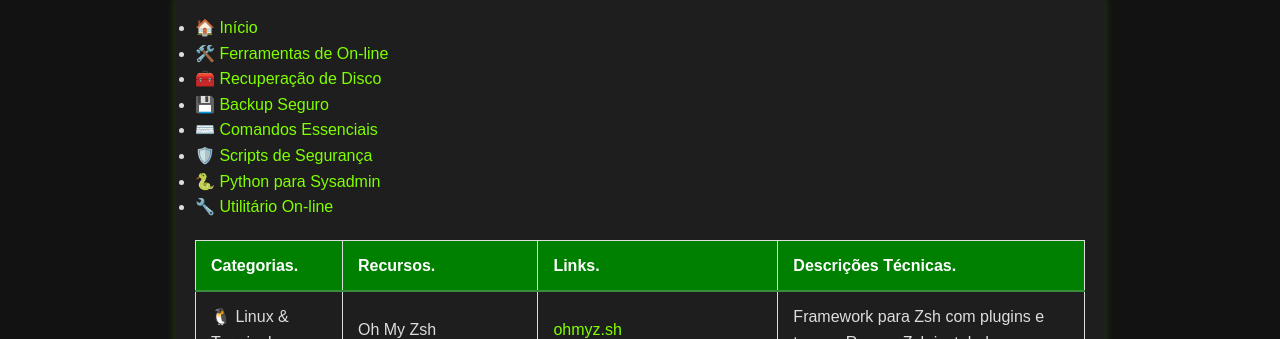
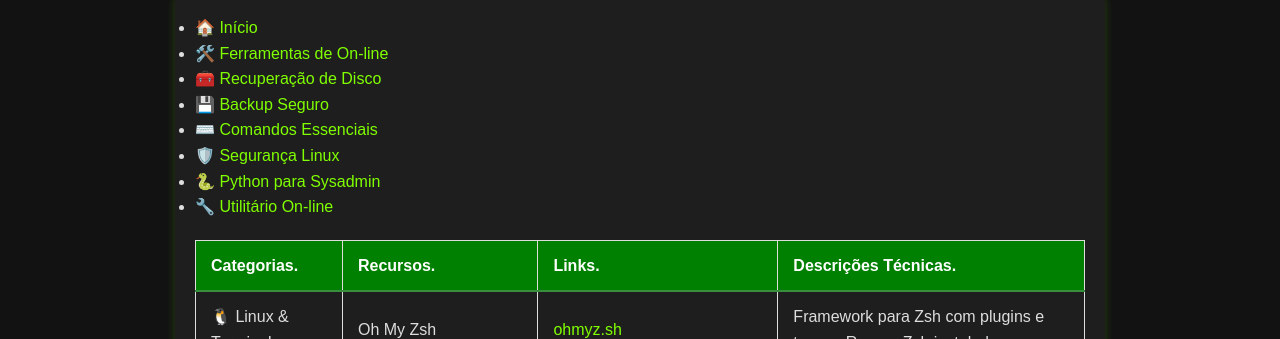
Before and after one commit to Piolinux/piolinux-site, a Jekyll site: the page built from _pages/_iniciantes/links-uteis-para-linux-python-e-terminal-2025.md, in a window 1280 px wide. Shown: the part 201-540 px from the top of the page. Built offline with Jekyll 4.4.1, drawn with Linux system fonts in a browser that asks for light colours.

Commit message:
Update links-uteis-para-linux-python-e-terminal-2025.md

```diff
--- a/_pages/_iniciantes/links-uteis-para-linux-python-e-terminal-2025.md
+++ b/_pages/_iniciantes/links-uteis-para-linux-python-e-terminal-2025.md
@@ -23,7 +23,7 @@ permalink: /links-uteis-linux-python/
 <li><a href="{{ '/comandos-recuperacao-disco-linux/' | relative_url }}">🧰 Recuperação de Disco</a></li>
 <li><a href="{{ '/programas-backup-seguros/' | relative_url }}">💾 Backup Seguro</a></li>
 <li><a href="{{ '/comandos-essenciais-terminal-linux/' | relative_url }}">⌨️ Comandos Essenciais</a></li>
-<li><a href="{{ '/scripts-seguranca-linux/' | relative_url }}">🛡️ Scripts de Segurança</a></li>
+<li><a href="{{ '/seguranca-linux/' | relative_url }}">🛡️ Segurança Linux</a></li>
 <li><a href="{{ '/python-casos-uso/' | relative_url }}">🐍 Python para Sysadmin</a></li>
 <li><a href="{{ '/utilitarios-online/' | relative_url }}">🔧 Utilitário On-line</a></li>
 
```
